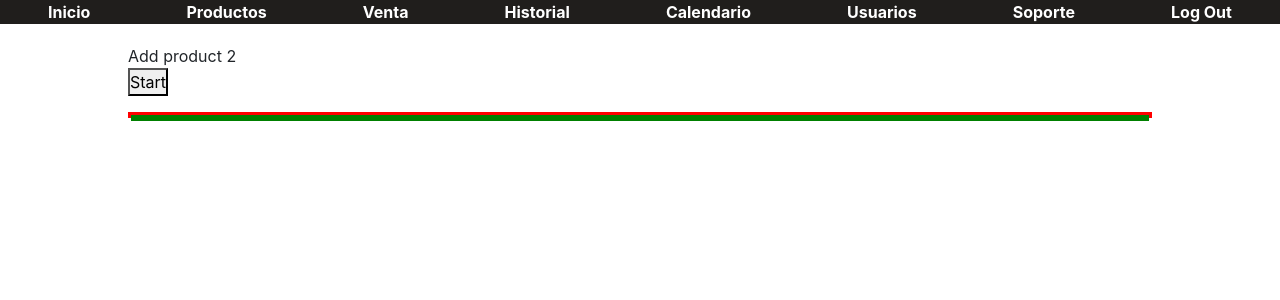
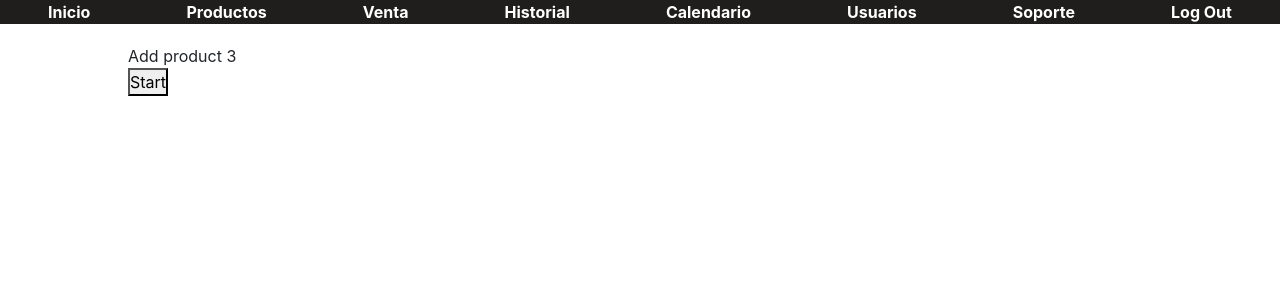
Before and after one commit to CeRuGu97/apppuntoventa, a React (Create React App) app: page /products/addProduct in a window 1280 px wide. Shown: the top 300 px of the page. Built offline with nearby package versions, Linux system fonts and the light colour scheme; the HTML template or start-up script is replaced by a standard one.

Commit message:
camvas de scanner

```diff
--- a/src/components/AddProduct.jsx
+++ b/src/components/AddProduct.jsx
@@ -13,15 +13,18 @@ export default function AddProduct() {
         <div className='bodySection'>
             <div className='addProduct'>
 
-                Add product 2
-                {results.map((result) => (result.codeResult && Swal.fire(result.codeResult.code)))}
-
+                Add product 3
+                {results.map((result) => (result.codeResult && result.codeResult.code))}
+                {!results && setScanning(!scanning)}
                 <div>
                     <button onClick={() => setScanning(!scanning)}>{scanning ? 'Stop' : 'Start'}</button>
                     <ul className="results">
                         {results.map((result) => (result.codeResult && <Result key={result.codeResult.code} result={result} />))}
                     </ul>
-                    <div ref={scannerRef} style={{ position: 'relative', border: '3px solid red' }}>
+                    <div ref={scannerRef} style={{
+                        position: 'relative',
+                        // border: '3px solid red'
+                        }}>
                         {/* <video style={{ width: window.innerWidth, height: 180, border: '3px solid orange' }}/> */}
                         <canvas className="drawingBuffer" style={{
                             position: 'absolute',
@@ -29,7 +32,7 @@ export default function AddProduct() {
                             // left: '0px',
                             height: '100%',
                             width: '100%',
-                            border: '3px solid green',
+                            // border: '3px solid green',
                         }}
                             width="640" height="480"
                         />
```
